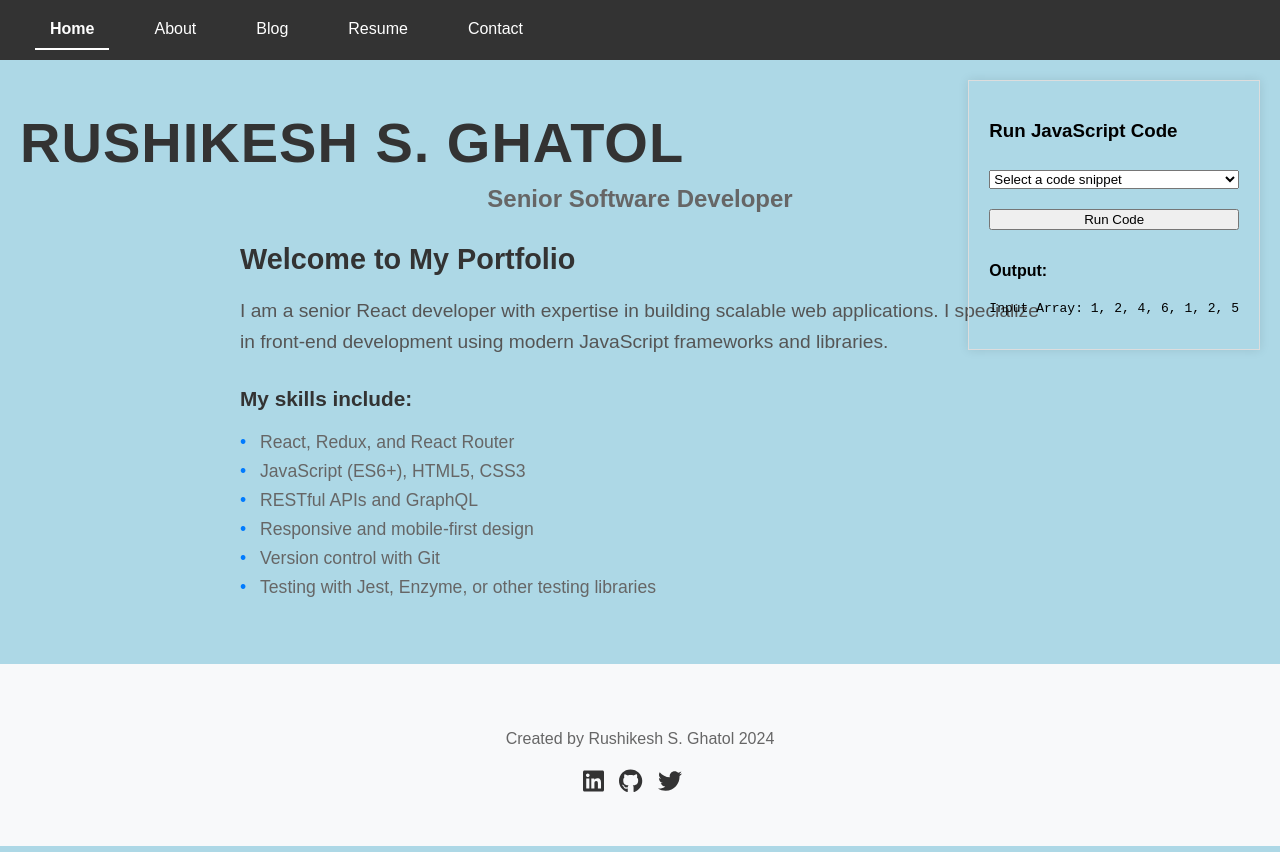
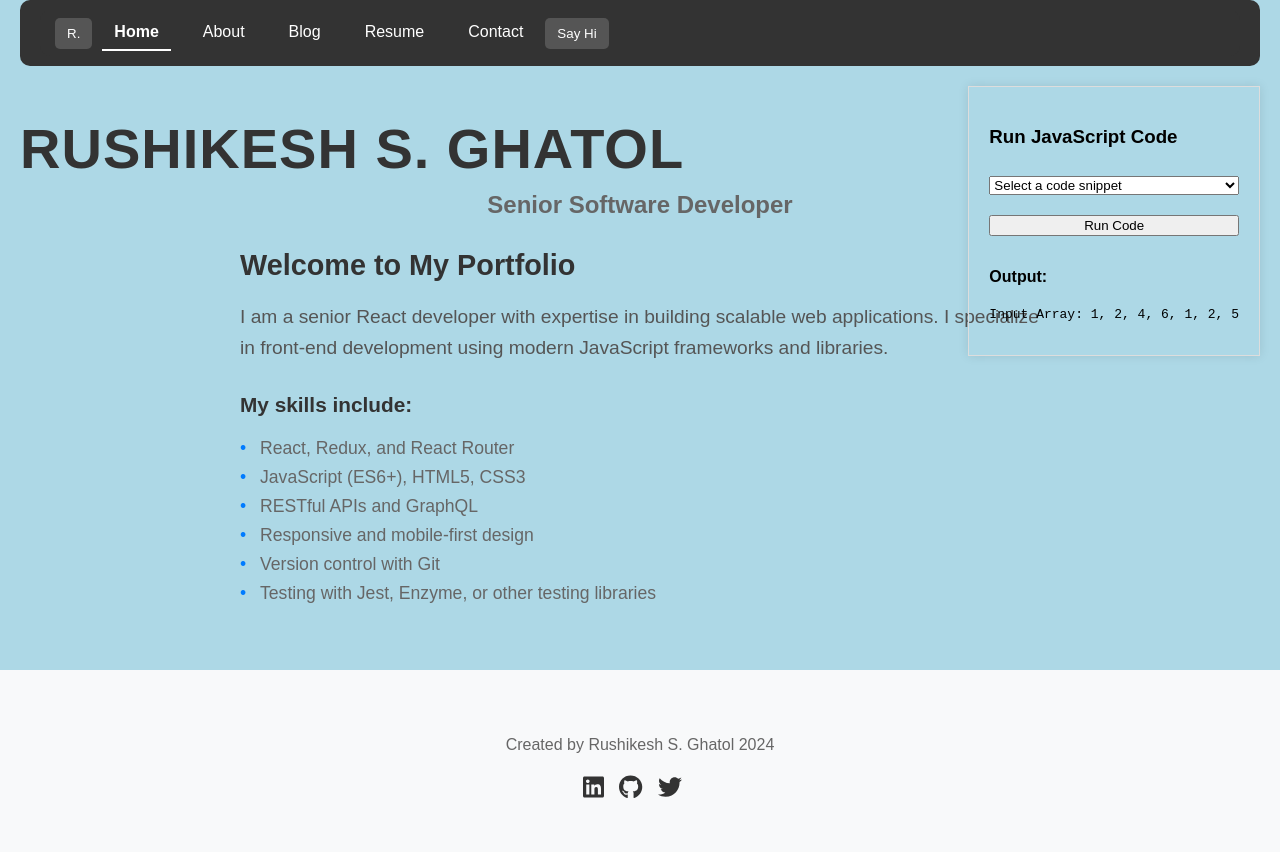
Before and after one commit to Hrushi1227/PersonalWebsiteResume, a React (Create React App) app: page / in a window 1280 px wide. Built offline with nearby package versions, Linux system fonts and the light colour scheme.

Commit message:
styling changes for burger menu

```diff
--- a/src/components/Navigation/Navigation.css
+++ b/src/components/Navigation/Navigation.css
@@ -1,18 +1,21 @@
 /* Basic styles for the navbar */
 .navbar {
   display: flex;
-  justify-content: space-between;
+  justify-content: space-between; /* Space between for left and right buttons */
   align-items: center;
-  padding: 10px 20px;
+  padding: 5px 15px; /* Reduced padding */
   background-color: #333;
   color: #fff;
   position: relative;
   z-index: 1000; /* Ensure navbar is above other content */
+  border-radius: 10px; /* Rounded corners */
+  margin: 10px 20px; /* Margins on both sides */
+  transition: all 0.3s ease-in-out; /* Transition for smooth effect */
 }
 
 .menu-icon {
   display: none;
-  font-size: 24px;
+  font-size: 20px; /* Reduced font size */
   cursor: pointer;
 }
 
@@ -24,19 +27,41 @@
 }
 
 .nav-item {
-  margin: 0 15px;
+  margin: 0 10px; /* Reduced margin */
 }
 
 .nav-link {
   color: #fff;
   text-decoration: none;
-  padding: 10px 15px;
+  padding: 8px 12px; /* Reduced padding */
   display: block;
+  transition: color 0.3s ease, background-color 0.3s ease; /* Smooth transition for hover effects */
+}
+
+.nav-link:hover {
+  background-color: #555; /* Background color on hover */
+  color: #ddd; /* Text color on hover */
 }
 
 .nav-link.active {
   font-weight: bold;
   border-bottom: 2px solid #fff;
+}
+
+/* Button styles */
+.nav-button {
+  background-color: #555;
+  color: #fff;
+  border: none;
+  padding: 8px 12px;
+  border-radius: 5px;
+  cursor: pointer;
+  transition: background-color 0.3s ease, color 0.3s ease;
+}
+
+.nav-button:hover {
+  background-color: #777;
+  color: #fff;
 }
 
 /* Mobile styles */
@@ -79,3 +104,17 @@
     margin-top: 100px; /* Adjust this value based on the number of menu items */
   }
 }
+
+/* Additional styles to handle margin and rounded borders */
+.navbar-container {
+  margin: 0 20px; /* Adjust margin on both sides */
+  border-radius: 10px; /* Rounded corners */
+  overflow: hidden; /* Ensures the rounded corners display correctly */
+  background-color: #333; /* Set background color for the container */
+}
+
+.nav-left,
+.nav-right {
+  display: flex;
+  align-items: center;
+}
--- a/src/components/Navigation/Navigation.js
+++ b/src/components/Navigation/Navigation.js
@@ -1,18 +1,29 @@
 import React, { useState } from "react";
-import { NavLink } from "react-router-dom";
+import { NavLink, useNavigate } from "react-router-dom";
 import { FontAwesomeIcon } from "@fortawesome/react-fontawesome";
 import { faBars, faTimes } from "@fortawesome/free-solid-svg-icons";
 import "./Navigation.css"; // Import CSS file for the Navigation component
 
 const Navigation = () => {
   const [menuOpen, setMenuOpen] = useState(false);
+  const navigate = useNavigate();
 
   const toggleMenu = () => {
     setMenuOpen(!menuOpen);
   };
 
+  const navigateHome = () => {
+    navigate("/");
+  };
+
   return (
+    <div className="navbar-container">
       <nav className="navbar">
+        <div className="nav-left">
+          <button className="nav-button" onClick={navigateHome}>
+            R.
+          </button>
+        </div>
         <div className="menu-icon" onClick={toggleMenu}>
           <FontAwesomeIcon icon={menuOpen ? faTimes : faBars} />
         </div>
@@ -20,7 +31,6 @@ const Navigation = () => {
           <li className="nav-item">
             <NavLink
               to="/"
-            exact
               className="nav-link"
               activeClassName="active"
               onClick={toggleMenu}
@@ -70,9 +80,15 @@ const Navigation = () => {
             </NavLink>
           </li>
         </ul>
+        <div className="nav-right">
+          <button className="nav-button" onClick={() => alert("Hi!")}>
+            Say Hi
+          </button>
+        </div>
         {/* Add an empty div with class "content" to allow shifting */}
         <div className="content"></div>
       </nav>
+    </div>
   );
 };
 
```
Lines whose indentation alone changed are shown as unchanged.
